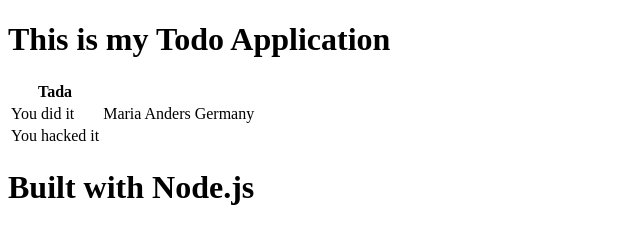
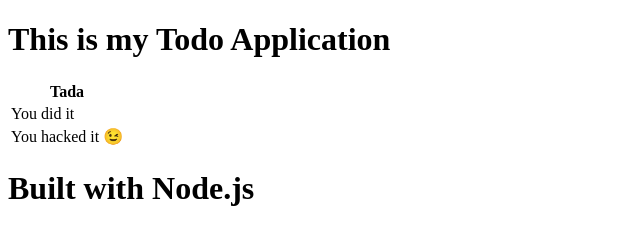
Before and after one commit to bodhish/wd201-l7, a plain HTML site: page index.html in a window 1280 px wide. Shown: the whole page, without its empty margins (0-640 px from the left). Drawn offline with Linux system fonts and the light colour scheme.

Commit message:
Update index.html

```diff
--- a/index.html
+++ b/index.html
@@ -15,11 +15,9 @@
       </tr>
       <tr>
         <td>You did it</td>
-        <td>Maria Anders</td>
-        <td>Germany</td>
       </tr>
       <tr>
-        <td>You hacked it</td>
+        <td>You hacked it 😉 </td>
       </tr>
     </table>
     <footer>
```
